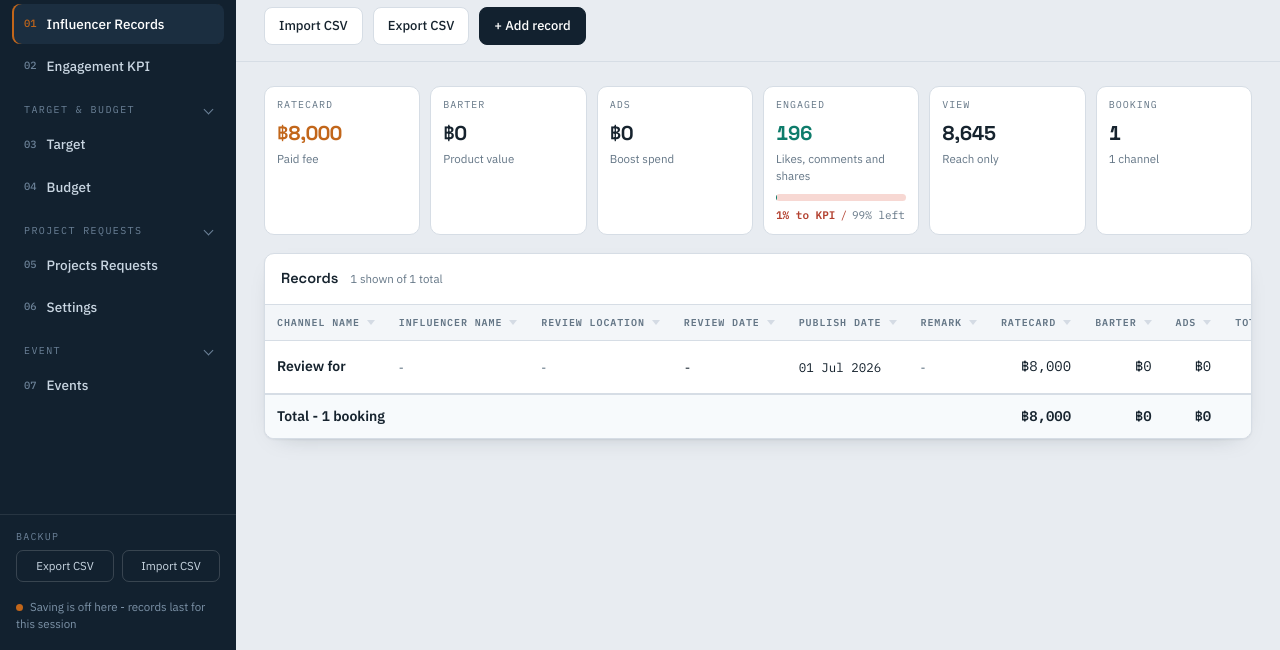
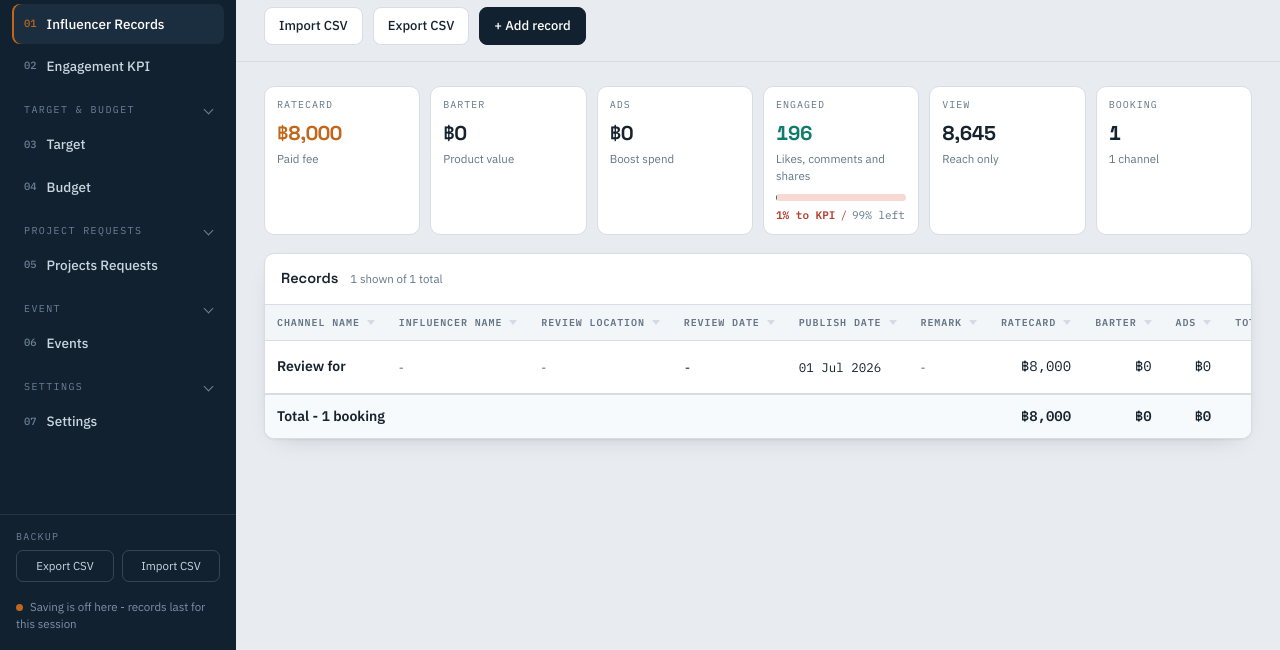
Before and after one commit to ploywhanpak-netizen/WP, a plain HTML site: page index.html in a window 1280 px wide. Shown: the part 150-800 px from the top of the page. Drawn offline with Linux system fonts and the light colour scheme.

Commit message:
Update index.html

```diff
--- a/index.html
+++ b/index.html
@@ -601,13 +601,18 @@ body.gated .gate{display:flex}
         <button class="nav-title" type="button" data-nav-toggle aria-expanded="true">Project Requests</button>
         <div class="nav-items">
           <button class="nav-link" type="button" data-view="billing"><span class="idx">05</span> Projects Requests</button>
-          <button class="nav-link" type="button" data-view="settings"><span class="idx">06</span> Settings</button>
         </div>
       </div>
       <div class="nav-group" data-nav-group="event">
         <button class="nav-title" type="button" data-nav-toggle aria-expanded="true">Event</button>
         <div class="nav-items">
-          <button class="nav-link" type="button" data-view="events"><span class="idx">07</span> Events</button>
+          <button class="nav-link" type="button" data-view="events"><span class="idx">06</span> Events</button>
+        </div>
+      </div>
+      <div class="nav-group" data-nav-group="settings">
+        <button class="nav-title" type="button" data-nav-toggle aria-expanded="true">Settings</button>
+        <div class="nav-items">
+          <button class="nav-link" type="button" data-view="settings"><span class="idx">07</span> Settings</button>
         </div>
       </div>
     </nav>
```
